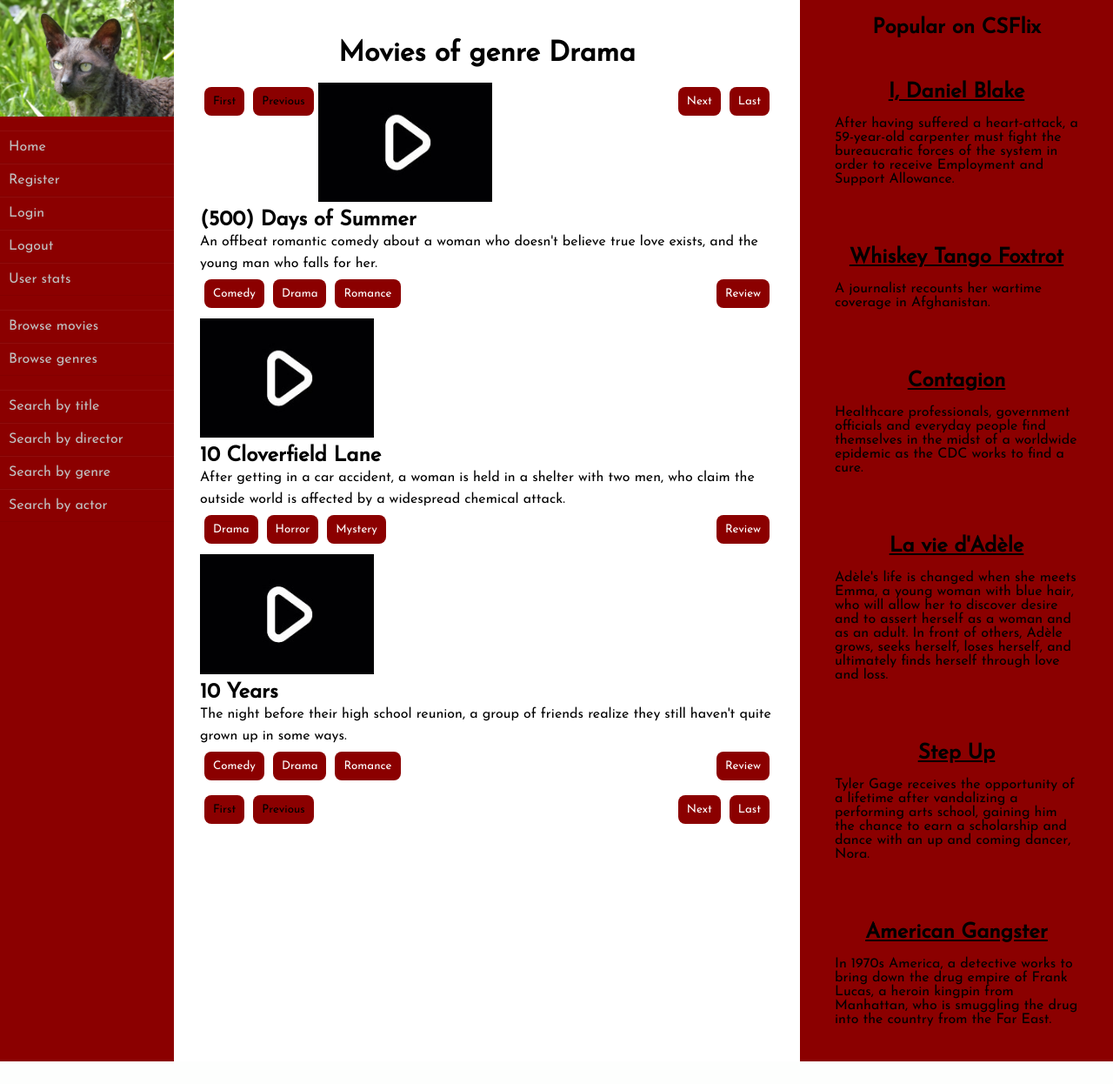
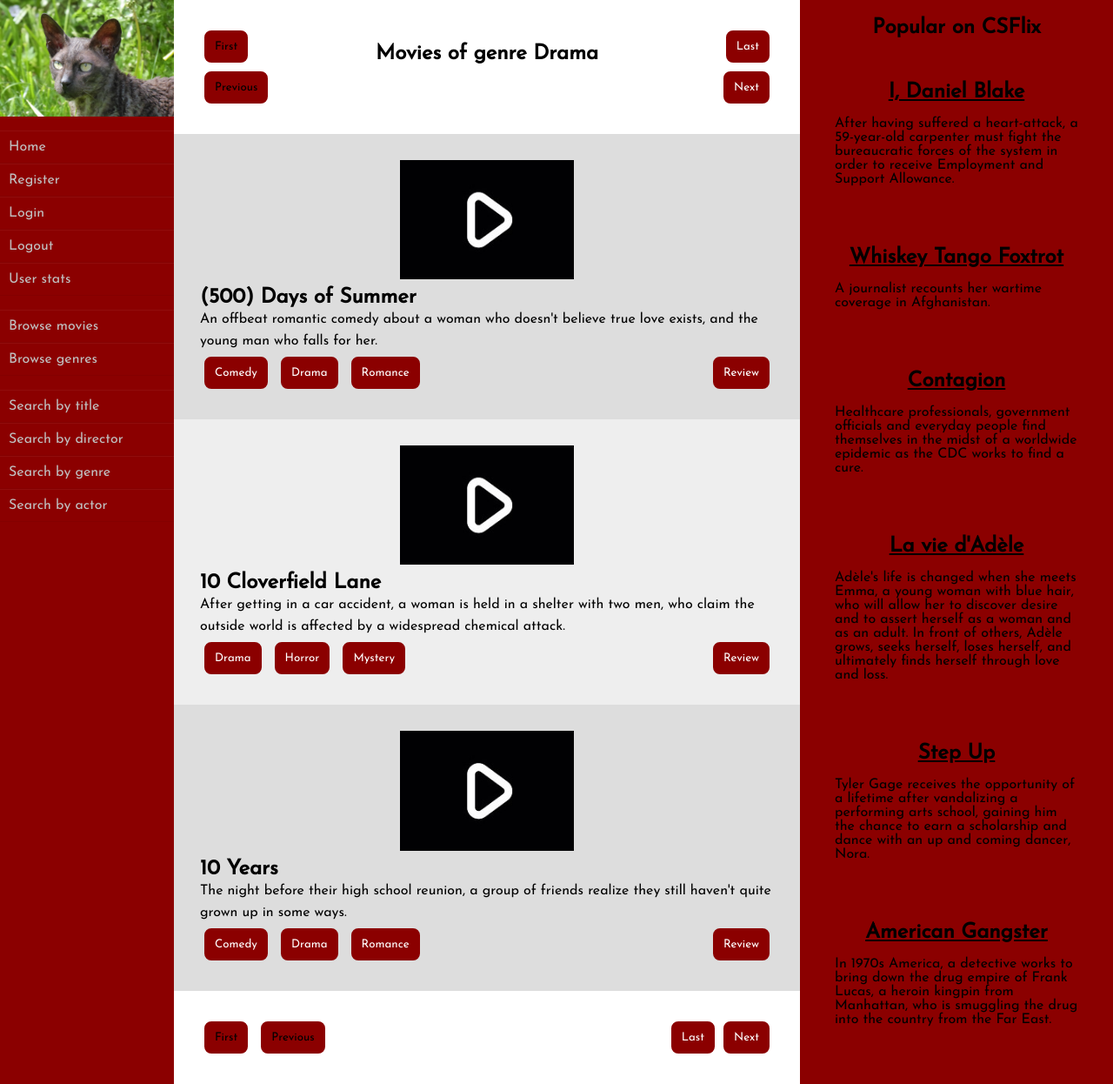
Before and after one commit to cdonougherlee/CSFlix, a Flask app: page /movies_by_genre?genre=Drama in a window 1280 px wide. Shown: the whole page at 87% size. Before the commit the page ends 1220 px from the top, so only its background shows below. Run offline with Flask 2, Linux system fonts and the light colour scheme.

Commit message:
Updated layout to use grid
Updated layout for all html files that display movies. Now uses grid. Also updated the button colours for authentication.

To do:
-display movie overhaul
-recommended movies overhaul

```diff
--- a/flix/static/css/main.css
+++ b/flix/static/css/main.css
@@ -107,15 +107,32 @@ h1 {
     color: #fff;
 }
 
-.btn-general {
+.page-btn {
     background-color: #8B0000;
     color: white;
-    border: none;
+    border: 2px #8B0000 solid;
+    border-radius: 8px;
+    padding: 10px;
+    margin: 5px;
+}
+
+.page-btn:hover {
+    background-color: white;
+    color: black;
+}
+
+.page-btn-disabled {
+    background-color: #8B0000;
+    color: black;
+    border: 2px #8B0000 solid;
     border-radius: 8px;
     display: inline-block;
     padding: 10px;
     margin: 5px;
-    float:left;
+}
+
+.right-float-btn {
+    float:right;
 }
 
 .btn-special {
@@ -134,20 +151,6 @@ h1 {
     color: #fff;
 }
 
-.btn-general-disabled {
-    background-color: #8B0000;
-    border: none;
-    border-radius: 8px;
-    display: inline-block;
-    padding: 10px;
-    margin: 5px;
-    float:left;
-}
-
-.btn-general:hover {
-    background-color: #8B0000;
-    color: black;
-}
 
 .textarea {
     width: 100%;
@@ -192,8 +195,13 @@ main {
   padding: 30px;
 }
 
-#logo {
+#main-movies{
+    padding: 0px;
+}
+
+.thumbnail {
   width: 200px;
+
 }
 
 #thumbnail {
@@ -208,20 +216,66 @@ main {
     padding: 20px;
 }
 
+
+#genre-title{
+    text-align: center;
+}
+
+.movies-wrapper{
+    display:grid;
+    background:#eee;
+}
+
+.movies-wrapper > movie:nth-child(odd){
+    background:#ddd;
+}
+
+
+#top-nav{
+    display:grid;
+    grid-template-columns: 30% 40% 30%;
+    padding: 30px;
+}
+.top-nav-nested {
+    display:grid;
+    justify-items: start;
+}
+
+.right-btns {
+    justify-items: end;
+}
+
+#bottom-nav{
+    margin: 30px;
+    display:grid;
+    grid-template-columns: 1fr 1fr;
+}
+
+.movie {
+    padding: 30px;
+    display:grid;
+}
+
+.movie-thumbnail{
+    margin:auto;
+}
+
+.movie-btns {
+    display:grid;
+    grid-template-columns: 75% 25%;
+}
+
+
 #movie-header {
     text-align: left;
     margin-top: 20px;
     margin-bottom: 20px;
 }
 
-#movie {
-    clear:both;
-    margin-top: 200px;
-    margin-bottom:100px;
-}
-
-#movie-footer {
-    font-size: 32px;
+#search-header{
+    text-align: center;
+    padding: 30px;
+    line-height: 2em;
 }
 
 #movie-container {
@@ -255,17 +309,17 @@ input[type='password'],
 
 input[type='submit'] {
     width: 100%;
-     background-color: #7532cd;
-     color: white;
+     background-color: #8B0000;
+    color: white;
+    border: 2px #8B0000 solid;
      padding: 14px 20px;
      margin: 8px 0;
-     border: none;
      border-radius: 4px;
      cursor: pointer;
 }
 
 input[type='submit']:hover {
-    background-color: #8acd32;
+    background-color: white;
     color: black;
 }
 
--- a/flix/templates/layout.html
+++ b/flix/templates/layout.html
@@ -12,7 +12,7 @@
   <body class="wrapper">
     <!-- Include navigation partial. -->
     <nav id="navbar">
-      <img id="logo" src="{{ url_for('static', filename='lottie.JPG') }}" />
+      <img class="thumbnail" src="{{ url_for('static', filename='lottie.JPG') }}" />
 
       <h2 id="nav-header">
         {% if 'username' in session %} Hello, {{ session['username'] }} {%
@@ -103,7 +103,7 @@
           slideIndex++;
           if (slideIndex > slides.length) {slideIndex = 1}
           slides[slideIndex-1].style.display = "block";
-          setTimeout(showSlides, 4500); // Change image every 4.5 seconds
+          setTimeout(showSlides, 3500); // Change image every 3.5 seconds
         }
     </script>
   </body>
--- a/flix/templates/movies/browse_genres.html
+++ b/flix/templates/movies/browse_genres.html
@@ -3,7 +3,7 @@
 {% block content %}
 <main id="main">
 <div>
-    <h3>Browse by genres</h3>
+    <h3 id="genre-title">Browse by genres</h3>
     {% for key in genre_urls %}
       <a class="genre-btn" href="{{ genre_urls[key] }}">{{ key }}</a>
     {% endfor %}
--- a/flix/templates/movies/movies.html
+++ b/flix/templates/movies/movies.html
@@ -2,95 +2,94 @@
 
 {% block content %}
 
-<main id="main">
+<main id="main-movies">
+
+        <nav id="top-nav">
+            <div class="top-nav-nested">
+                {% if first_movie_url is not none %}
+                    <button class="page-btn" onclick="location.href='{{first_movie_url}}'">First</button>
+                {% else %}
+                    <button class="page-btn-disabled" disabled>First</button>
+                {% endif %}
+                {% if prev_movie_url is not none %}
+                    <button class="page-btn" onclick="location.href='{{prev_movie_url}}'">Previous</button>
+                {% else %}
+                    <button class="page-btn-disabled" disabled>Previous</button>
+                {% endif %}
+            </div>
             <header id="movie-header">
                 <h1>{{ movies_title }}</h1>
             </header>
-
-    <nav style="clear:both">
-            <div style="float:left">
-                {% if first_movie_url is not none %}
-                    <button class="btn-general" onclick="location.href='{{first_movie_url}}'">First</button>
+            <div class="top-nav-nested right-btns">
+                {% if last_movie_url is not none %}
+                    <button class="page-btn" onclick="location.href='{{last_movie_url}}'">Last</button>
                 {% else %}
-                    <button class="btn-general-disabled" disabled>First</button>
+                    <button class="page-btn-disabled" disabled>Last</button>
                 {% endif %}
-                {% if prev_movie_url is not none %}
-                    <button class="btn-general" onclick="location.href='{{prev_movie_url}}'">Previous</button>
+                {% if next_movie_url is not none %}
+                    <button class="page-btn" onclick="location.href='{{next_movie_url}}'">Next</button>
                 {% else %}
-                    <button class="btn-general-disabled" disabled>Previous</button>
-                {% endif %}
-            </div>
-            <div style="float:right">
-                {% if next_movie_url is not none %}
-                    <button class="btn-general" onclick="location.href='{{next_movie_url}}'">Next</button>
-                {% else %}
-                    <button class="btn-general-disabled" disabled>Next</button>
-                {% endif %}
-                {% if last_movie_url is not none %}
-                    <button class="btn-general" onclick="location.href='{{last_movie_url}}'">Last</button>
-                {% else %}
-                    <button class="btn-general-disabled" disabled>Last</button>
+                    <button class="page-btn-disabled" disabled>Next</button>
                 {% endif %}
             </div>
         </nav>
-
+        <div class="movies-wrapper">
             {% for movie in movies %}
-    <movie id="movie">
-        <a href="{{movie.display_movie_url}}" >
-            <img id="logo", src="{{ url_for('static', filename='playbutton.jpg') }}" />
+            <movie class="movie">
+                <a class="movie-thumbnail" href="{{movie.display_movie_url}}" >
+                    <img class="thumbnail" src="{{ url_for('static', filename='playbutton.jpg') }}" />
                 </a>
                 <h2>{{movie.title}}</h2>
                 <p>{{movie.description}}</p>
-        <div style="float:left">
+                <div class="movie-btns">
+                    <div>
                         {% for genre in movie.genres %}
-            <button class="btn-general" onclick="location.href='{{ genre_urls[genre.genre] }}'">{{ genre.genre }}</button>
+                        <button class="page-btn" onclick="location.href='{{ genre_urls[genre.genre] }}'">{{ genre.genre }}</button>
                         {% endfor %}
                     </div>
-        <div style="float:right">
+                    <div>
                         {% if movie.reviews|length > 0 and movie.id != show_reviews_for_review %}
-                <button class="btn-general" onclick="location.href='{{ movie.view_reviews_url }}'">{{ movie.reviews|length }} reviews</button>
+                            <button class="page-btn right-float-btn" onclick="location.href='{{ movie.view_reviews_url }}'">{{ movie.reviews|length }} reviews</button>
                         {% endif %}
-            <button class="btn-general" onclick="location.href='{{ movie.add_review_url }}'">Review</button>
+                        <button class="page-btn right-float-btn" onclick="location.href='{{ movie.add_review_url }}'">Review</button>
                     </div>
                     {% if movie.id == show_reviews_for_movie %}
-        <div style="clear:both">
+                    <div>
                         {% for review in movie.reviews %}
                             <p>• User {{review.username}} gave a rating of {{review.rating}} with the review: {{review.review_text}}</p>
                         {% endfor %}
                     </div>
                     {% endif %}
-        <br/>
-        <br/>
+                </div>
             </movie>
             {% endfor %}
+        </div>
 
-    <footer>
-        <nav style="clear:both">
-            <div style="float:left">
+        <nav id="bottom-nav">
+            <div>
                 {% if first_movie_url is not none %}
-                    <button class="btn-general" onclick="location.href='{{first_movie_url}}'">First</button>
+                    <button class="page-btn" onclick="location.href='{{first_movie_url}}'">First</button>
                 {% else %}
-                    <button class="btn-general-disabled" disabled>First</button>
+                    <button class="page-btn-disabled" disabled>First</button>
                 {% endif %}
                 {% if prev_movie_url is not none %}
-                    <button class="btn-general" onclick="location.href='{{prev_movie_url}}'">Previous</button>
+                    <button class="page-btn" onclick="location.href='{{prev_movie_url}}'">Previous</button>
                 {% else %}
-                    <button class="btn-general-disabled" disabled>Previous</button>
+                    <button class="page-btn-disabled" disabled>Previous</button>
                 {% endif %}
             </div>
-            <div style="float:right">
+            <div>
                 {% if next_movie_url is not none %}
-                    <button class="btn-general" onclick="location.href='{{next_movie_url}}'">Next</button>
+                    <button class="page-btn right-float-btn" onclick="location.href='{{next_movie_url}}'">Next</button>
                 {% else %}
-                    <button class="btn-general-disabled" disabled>Next</button>
+                    <button class="page-btn-disabled right-float-btn" disabled>Next</button>
                 {% endif %}
                 {% if last_movie_url is not none %}
-                    <button class="btn-general" onclick="location.href='{{last_movie_url}}'">Last</button>
+                    <button class="page-btn right-float-btn" onclick="location.href='{{last_movie_url}}'">Last</button>
                 {% else %}
-                    <button class="btn-general-disabled" disabled>Last</button>
+                    <button class="page-btn-disabled right-float-btn" disabled>Last</button>
                 {% endif %}
             </div>
         </nav>
-    </footer>
 </main>
 {% endblock %}
```
Also changed, not shown: flix/templates/movies/display_movie.html (+11 -11 lines), flix/templates/movies/search_results.html (+18 -10 lines). Lines whose indentation alone changed are shown as unchanged.
